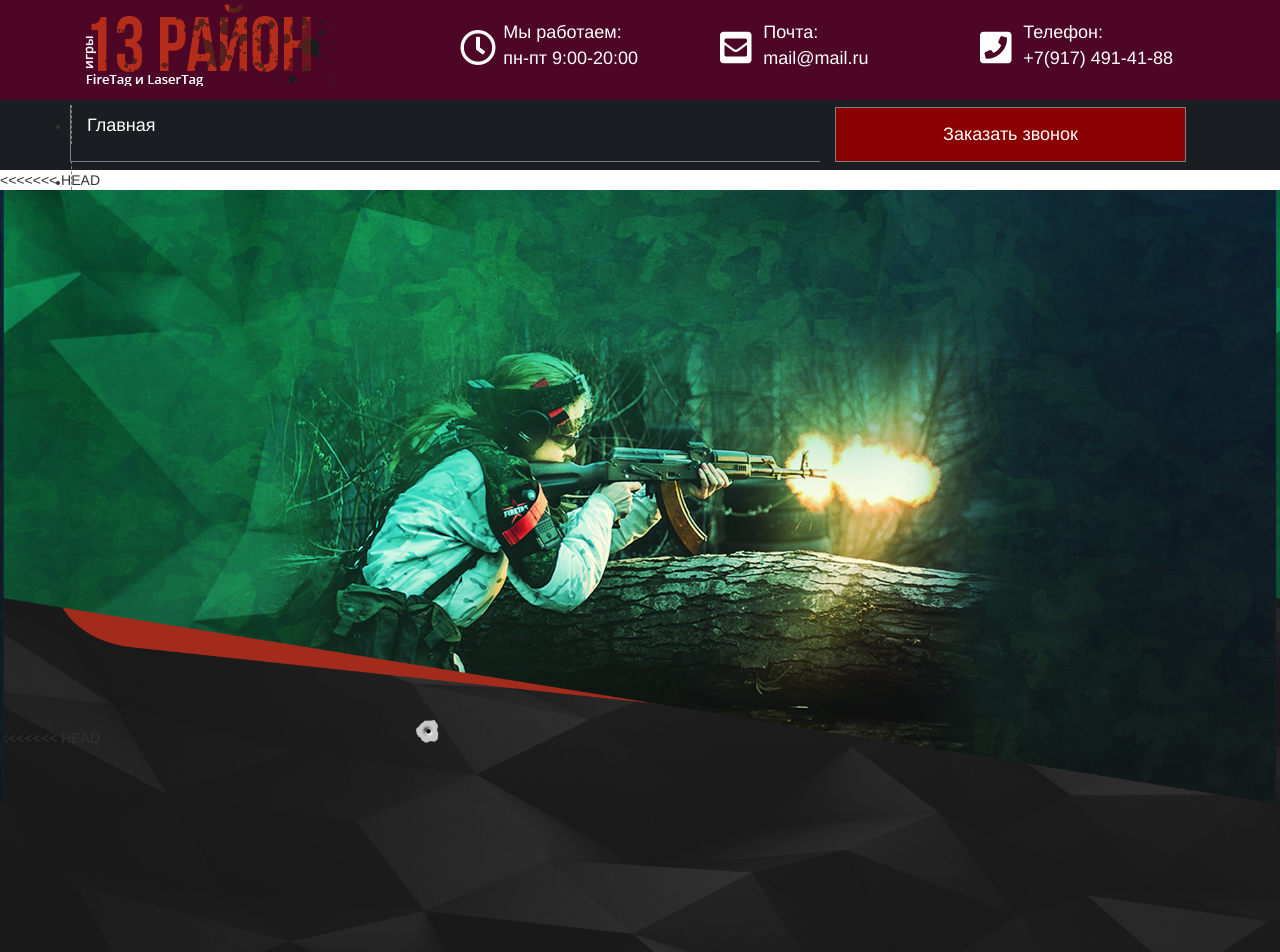
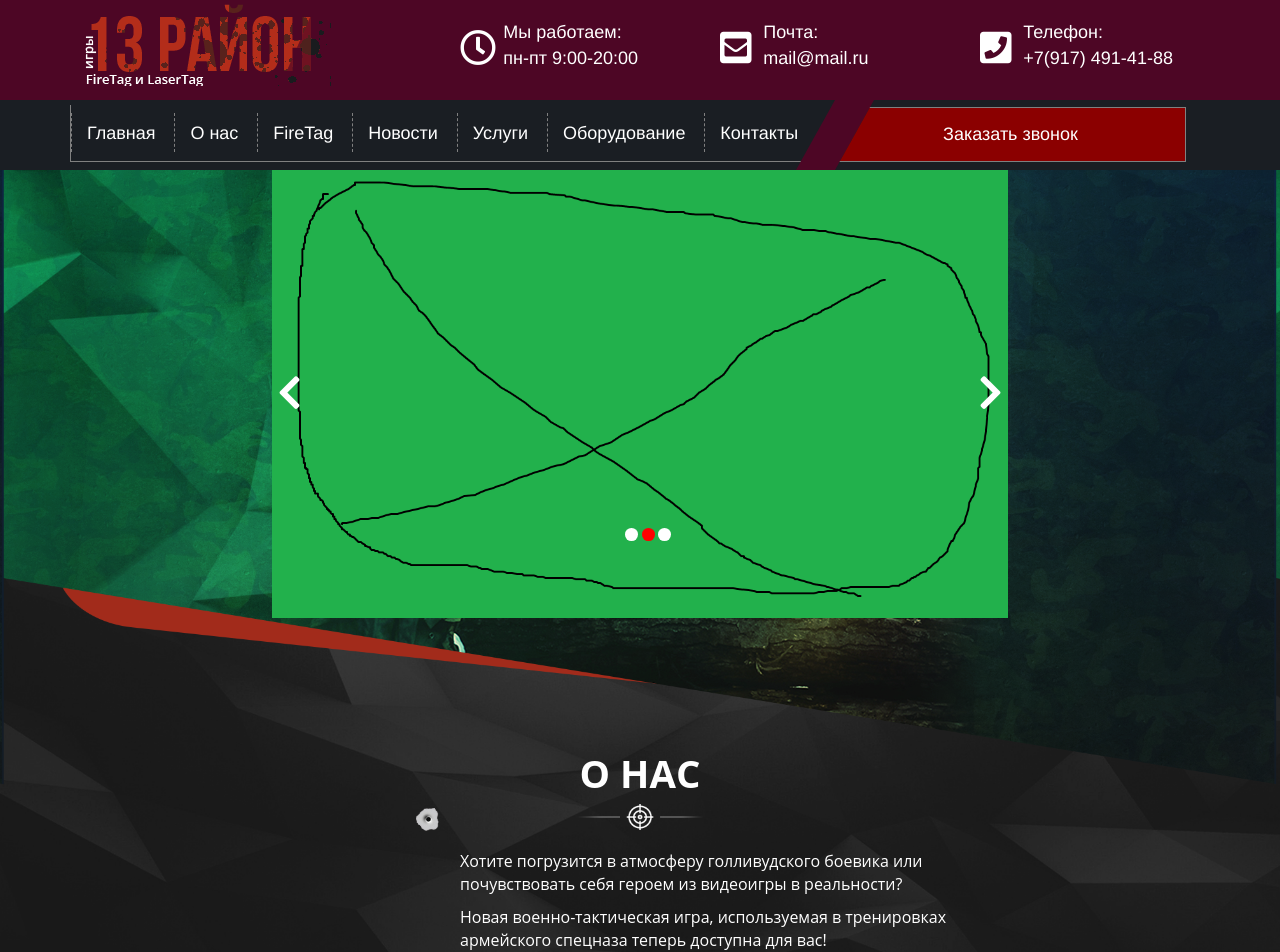
Before and after one commit to kotovenc/firetag, a Django app: template Firetag_app/templates/index.html in a window 1280 px wide. Shown: the top 952 px of the page. Run offline with Django 3.2, Linux system fonts and the light colour scheme; the template is opened without the code that fills it, so the values that code supplies are empty; some libraries are stand-ins or nearby versions.

Commit message:
Соединил блок Что такое Фаертаг и остальную часть

```diff
--- a/Firetag_app/templates/index.html
+++ b/Firetag_app/templates/index.html
@@ -27,6 +27,8 @@
 integrity="sha256-FgpCb/KJQlLNfOu91ta32o/NMZxltwRo8QtmkMRdAu8="
 crossorigin="anonymous"></script>
 <script type="text/javascript" src="js/menu.js"></script>
+<script type="text/javascript" src="js/jquery-3.3.1.min.js"></script>
+<script src="js/script.js" defer></script>
 </head>
 
 
@@ -105,7 +107,6 @@
 
 <div class="fireLazertag">
 
-<<<<<<< HEAD
   <div class="container-fluid fireLazertag_content">
     <div class="row">
      <div class="col-xs-7 col-sm-7 col-md-7 col-lg-8  mobile-tab">
@@ -137,6 +138,34 @@
     </div>
 
   </div>
+  <div id="slider">
+		<div class="imgContainer">
+			<div class="img prev">
+				<img class="pic" src="img/Pic1.png">
+			</div>
+
+			<div class="img curr">
+				<img class="pic" src="img/Pic2.png">
+			</div>
+
+			<div class="img next">
+				<img class="pic" src="img/Pic3.png">
+			</div>
+
+			<!-- Сюда добавлять картинки -->
+
+			<!-- Сюда добавлять картинки -->
+
+			<div class="indicator">
+				<div class="circle"></div>
+				<div class="circle on"></div>
+				<div class="circle"></div>
+   			</div>
+		</div>
+
+		<a id="slider-left"><i class="fa fa-chevron-left" aria-hidden="true"></i></a>
+   		<a id="slider-right"><i class="fa fa-chevron-right" aria-hidden="true"></i></a>
+	</div>
 </div>
 <div class="fireLazertag_bg">
   <!--img src="img/laser-bg.png" /-->
@@ -144,9 +173,32 @@
 </div>
 
 <div class="about">
-<<<<<<< HEAD
   <div class="about_content">
     <!--Код блока about-->
+	<div class="about_tit">
+          <p>О НАС</p>
+          <img src="img/about-separ.png" />
+    </div>
+	<div class="container">
+		<div class="row">
+			<div class="col-xl-4 col-lg-4 col-md-3 col-sm-3 col-xs-3 about_circle">
+
+			</div>
+			<div class="col-xl-8 col-lg-8 col-md-9 col-sm-9 col-xs-9 about_text">
+			  <p>Хотите погрузится в атмосферу голливудского боевика или почувствовать себя героем из видеоигры в реальности?</p>
+			  <p>Новая военно-тактическая игра, используемая в тренировках армейского спецназа теперь доступна для вас!</p>
+			  <p>Ни пейнтбол, ни страйкбол, ни лазертаг не могут сравниться по степени реализма при этом:</p>
+			  <ul>
+				<li>нет метаемого снаряда;</li>
+				<li>не требуется защитное снаряжение;</li>
+				<li>дистанция стрельбы до 1000 м;</li>
+				<li>бывшее боевое охолощенное оружие.</li>
+			  </ul>
+			  <p>Мы можем организовать корпоративные фаертаг игры, мастер-классы и тренинги по обращению с оружием, тактике и полевой медицине, квесты и военно-спортивные мероприятия.</p>
+			</div>
+		</div>
+	  </div>
+	</div>
   </div>
   <div class="about_bg">
     <!--img src="img/about-bg.png" /-->
@@ -248,9 +300,56 @@
 </div>
 
 <div class="equipment">
-<<<<<<< HEAD
   <div class="equipment_content">
    EQUIPMENT
+	<div class="equipment_tit">
+		<p>ОБОРУДОВАНИЕ FIRETAG</p>
+		<img src="img/about-separ.png" />
+	</div>
+	<div class="people">
+
+	</div>
+	<div class="container table">
+		<div class="row">
+			<div class="col-lg-3 table_el">
+				<div>
+					<!--img src="img/eq-1.png"-->
+				</div>
+			</div>
+			<div class="col-lg-3 table_el">
+				<div>
+					<!--img src="img/eq-1.png"-->
+				</div>
+			</div>
+			<div class="col-lg-3 table_el">
+				<div>
+					<!--img src="img/eq-1.png"-->
+				</div>
+			</div>
+			<div class="col-lg-3 table_el">
+				<div>
+					<!--img src="img/eq-1.png"-->
+				</div>
+			</div>
+		</div>
+		<div class="row second_row">
+			<div class="col-lg-4 table_el">
+				<div>
+					<!--img src="img/eq-1.png"-->
+				</div>
+			</div>
+			<div class="col-lg-4 table_el">
+				<div>
+					<!--img src="img/eq-1.png"-->
+				</div>
+			</div>
+			<div class="col-lg-4 table_el">
+				<div>
+					<!--img src="img/eq-1.png"-->
+				</div>
+			</div>
+		</div>
+	</div>
  </div>
  <div class="equip_bg">
   <!--img src="img/equip-bg.png" /-->
--- a/Firetag_app/templates/style.css
+++ b/Firetag_app/templates/style.css
@@ -3,11 +3,6 @@
 	padding: 0;
 }
 
-p {
-	margin: 0;
-}
-
-/* HEADER BLOCK */
 .header {
 	background-color: #4d0625;
 	height: 50%;
@@ -190,9 +190,61 @@
 }
 
 .about_content {
+	font-family: 'Open Sans', sans-serif;
 	//border: 5px solid yellow;
 	width: 100%;
+	height: 40vw;
+	//margin-top: 0.7vw;
 	position: absolute;
+	z-index: 3;
+}
+
+.about_tit {
+	//border: 2px solid LightSalmon;
+	margin-top: 3vw;
+	text-align: center;
+}
+
+.about_tit>p {
+	font-family: 'Open Sans', sans-serif;
+	font-size: 3vw;
+	font-weight: bold;
+	color: #FFFFFF;
+}
+
+.about_tit>img {
+	width: 10vw;
+	margin-top: -10px;
+}
+
+.about_text {
+	//border: 2px solid blue;
+	height: 25vw;
+	max-width: 100vw;
+	min-width: 38vw;
+	width: 60vw;
+	font-size: 16px;
+	color: #FFFFFF;
+}
+
+
+ul {
+  list-style-type:none;
+}
+
+.about_text ul li:before {
+	content:  "—";
+  position: relative;
+  left:     -5px;
+}
+
+.about_content .container {
+	margin-top: 1.5vw;
+}
+
+.about_circle {
+	//border: 2px solid LightSalmon;
+	height: 45vh;
 }
 
 /* WHAT IS FAIRTAG BLOCK */
@@ -434,11 +536,163 @@
 	position: absolute;
 }
 
+#slider{
+    width: 100%;
+    height: 35vw;
+
+    position: relative;
+}
+
+.imgContainer{
+    width: 57.5vw;
+    height: 100%;
+    margin: 0 auto;
+    overflow: hidden;
+
+    position: relative;
+}
+
+.img{
+    width: 100%;
+    height: 100%;
+    position: absolute;
+    display: none;
+
+    transition: left 1s;
+}
+
+.img.prev{
+    left: -100%;
+
+    display:block;
+}
+
+.img.curr{
+    left: 0;
+
+    display:block;
+}
+
+.img.next{
+    left: 100%;
+
+    //opacity: 0;
+
+    display:block;
+}
+
+.invis{
+    opacity: 0;
+}
+
+.pic{
+    height: 100%;
+    width: 100%;
+}
+
+#slider-left {
+    position: absolute;
+
+    top: 50%;
+    left: 11%;
+
+    z-index: 3;
+    /*left: 644px;*/
+    transform: translate(0, -50%);
+
+    margin-left: 10%;
+
+    color: #fff;
+    font-size: 3vw;
+}
+
+#slider-right {
+    position: absolute;
+
+    top: 50%;
+    right: 11%;
+
+    z-index: 3;
+    /*left: 644px;*/
+    transform: translate(0, -50%);
+
+    margin-right: 10%;
+
+    color: #fff;
+    font-size: 3vw;
+}
+
+#slider-left:hover{
+    color: #7092bf;
+}
+
+#slider-right:hover{
+    color: #7092bf;
+}
+/*Очень плохо*/
+.indicator{
+    width: 100%;
+    position: absolute;
+
+    top: 80%;
+    left: 50%;
+    transform: translate(-50%, 0);
+
+    margin: 0 auto;
+    padding-left: 48%;
+}
+
+.indicator:after{      /*Сброс обтекания у ряда (создание псевдоэлемента after после обычного эл.)*/
+    clear: both; /*очистить поток слева и справа*/
+    content: "";
+    display: table; /*корректное отображение*/
+}
+
+.circle{
+    float: left;
+    width: 1vw;
+    height: 1vw;
+    border-radius: 50%;
+    background: white;
+    margin-right: 1%;
+}
+
+.on{
+    background: red;
+}
+
+/*Очень плохо*/
+
+@media (max-width: 920px) {
+    .about_content {
+		height: 43vh;
+	}
+	/*.about_text {
+		font-size: 13px;
+		height: 33vh;
+		width: 60vw;
+	}*/
+}
+
+@media (min-width: 2000px) {
+
+}
+
 /* ===== WARNING! ===== АДАПТИВНОСТЬ ===== WARNING! ===== */
 
-<<<<<<< HEAD
-@media (max-width: 767px) {
-=======
+@media (min-width: 300px) and (max-width: 768px) {
+	.about_text {
+		font-size: 13px;
+		height: 53vh;
+		width: 70vw;
+		font-size: 10px;
+	}
+	.about .container {
+		margin-top: 0px;
+	}
+}
+
+@media (max-width: 768px) {
 
 	.header_content {
 		text-align: center;
@@ -451,20 +705,15 @@
 	.orderCall {
 		width: 80%;
 	}
-
 	.rightbar {
 		clip-path: polygon(7% 0, 100% 0, 100% 100%, 0% 100%);
 	}
 
-	.whatIsFiretag_content{
-		margin-top: 90px;
+	.about_content {
+		height: 43vh;
 	}
 
-	.row{
-	 height: 80%;
-	}
-
-	.whatis_title > h1 {
+		.whatis_title > h1 {
 		font-size: 20px;
 	}
 
@@ -520,18 +770,6 @@
 	.rightbar {
 		clip-path: polygon(7% 0, 100% 0, 100% 100%, 0% 100%);
 	}
-<<<<<<< HEAD
-
-	.whatis_title > img {
-		width: 10vw;
-	}
-	.whatis_soldier > img {
-	    width: 24vw;
-	    position: relative;
-	    top: -34vw;
-	}
-
-=======
 
 	.about_text {
 		font-size: 13px;
@@ -542,7 +780,15 @@
 	.about .container {
 		margin-top: 0px;
 	}
->>>>>>> a59881e9ab6edfa3618e2a849e32eef8712b3c21
+
+		.whatis_title > img {
+		width: 10vw;
+	}
+	.whatis_soldier > img {
+	    width: 24vw;
+	    position: relative;
+	    top: -34vw;
+	}
 }
 
 @media (max-width: 992px){
@@ -582,7 +827,12 @@
 	.rightbar {
 		clip-path: polygon(7% 0, 100% 0, 100% 100%, 0% 100%);
 	}
-<<<<<<< HEAD
+
+	.about_text {
+		font-size: 13px;
+		height: 33vh;
+		width: 60vw;
+	}
 
 	.whatis_title > img {
 		width: 10vw;
@@ -648,13 +889,6 @@
 		background-color: #1a1e23;
 		z-index: 3;
 	}
-<<<<<<< HEAD
-
-	.whatis_soldier > img {
-	    width: 24vw;
-	    position: relative;
-	    top: -34vw;
-=======
 
 	.about_text {
 		font-size: 16px;
```
Also changed, not shown: other parts of Firetag_app/templates/style.css (+64 -14 lines). Lines whose indentation alone changed are shown as unchanged.
